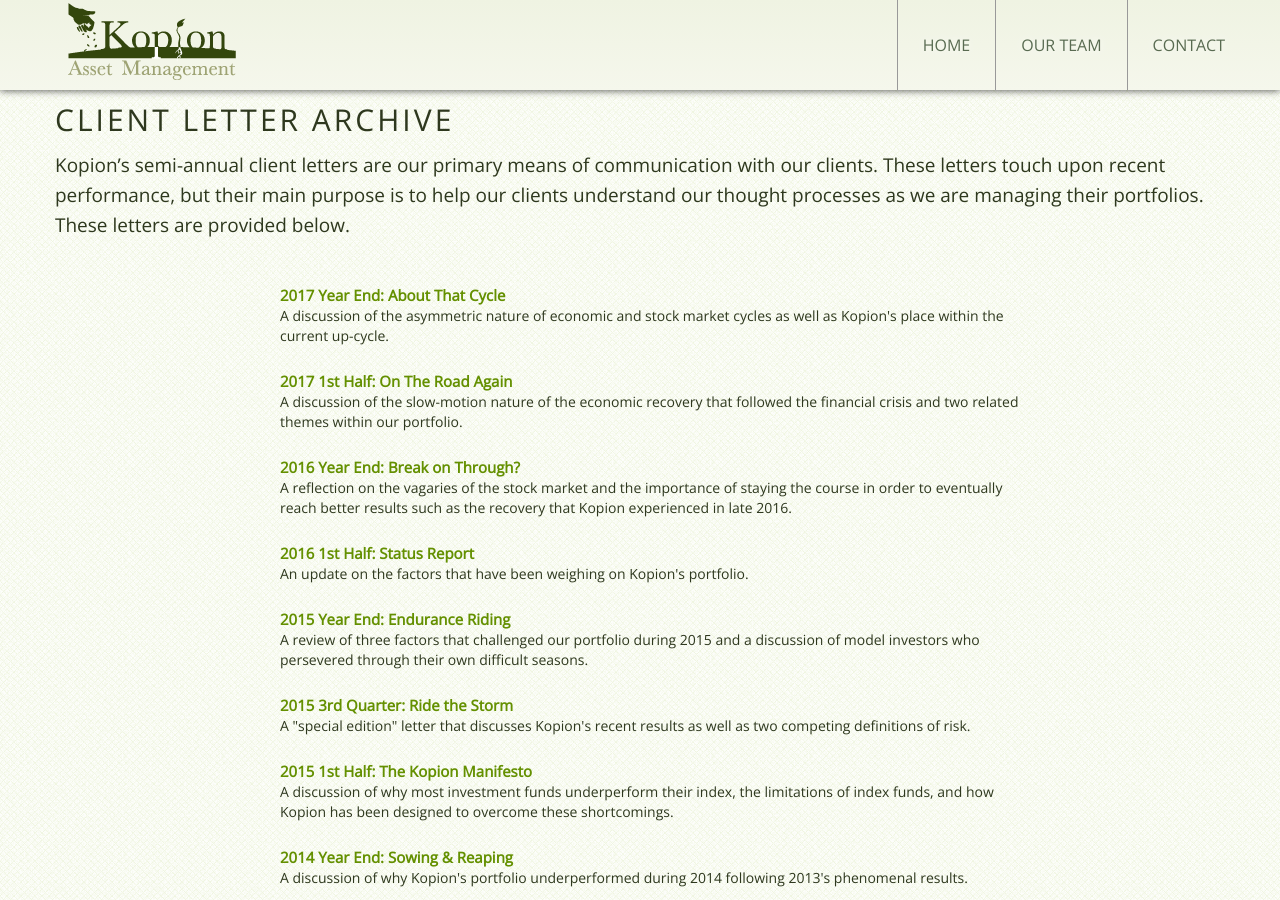
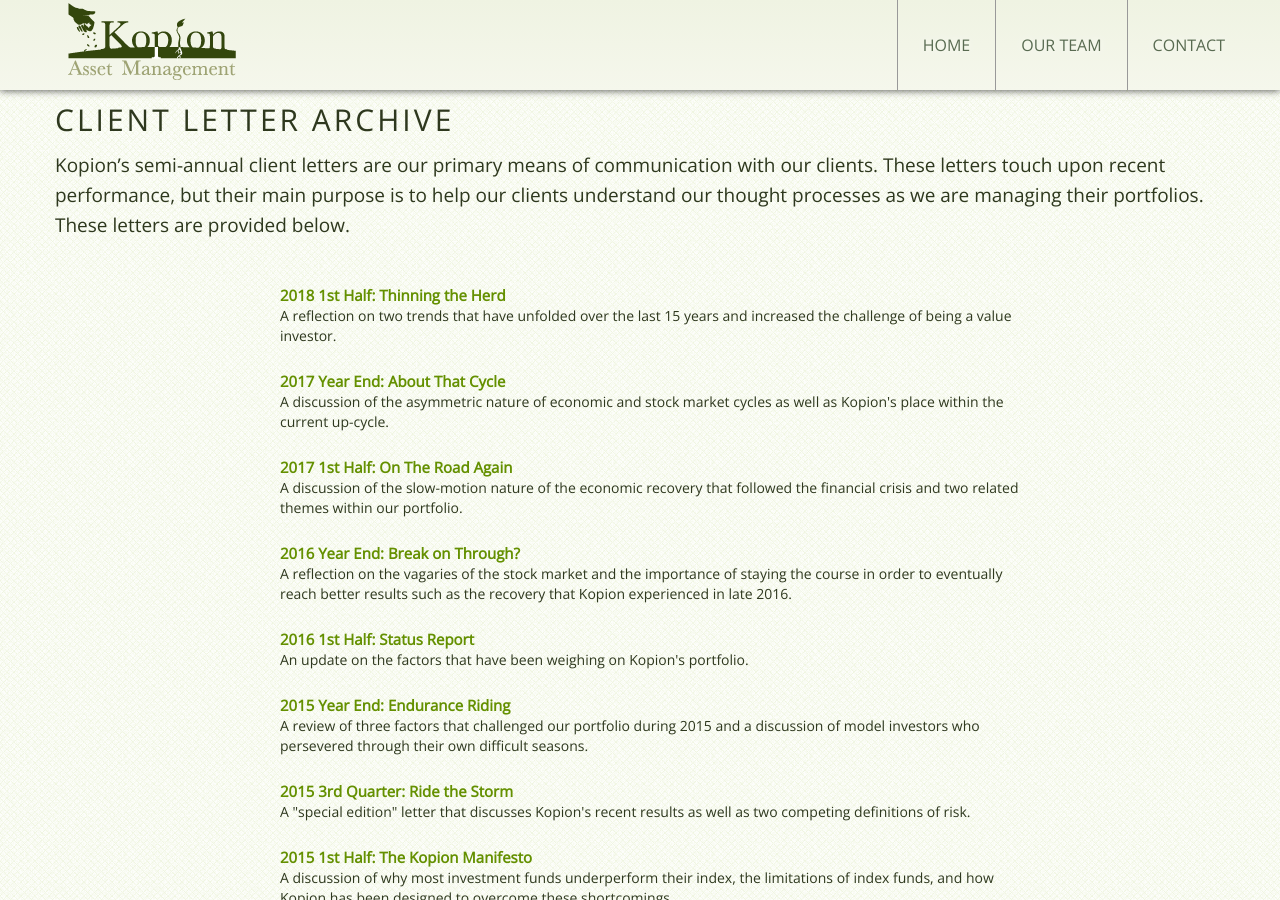
Before and after one commit to tlewismedia/kopion, a Jekyll site: the page built from letters.html, in a window 1280 px wide and 900 px high. Built offline with Jekyll 4.4.1, drawn with Linux system fonts in a browser that asks for light colours.

Commit message:
add july letter

```diff
--- a/_data/letters.yml
+++ b/_data/letters.yml
@@ -1,4 +1,8 @@
 ---
+-
+  caption: A reflection on two trends that have unfolded over the last 15 years and increased the challenge of being a value investor.
+  file: thinning_the_herd.pdf
+  title: "2018 1st Half: Thinning the Herd"
 -
   caption: A discussion of the asymmetric nature of economic and stock market cycles as well as Kopion's place within the current up-cycle.
   file: about_that_cycle.pdf
```
Also changed, not shown: 1 other file.
